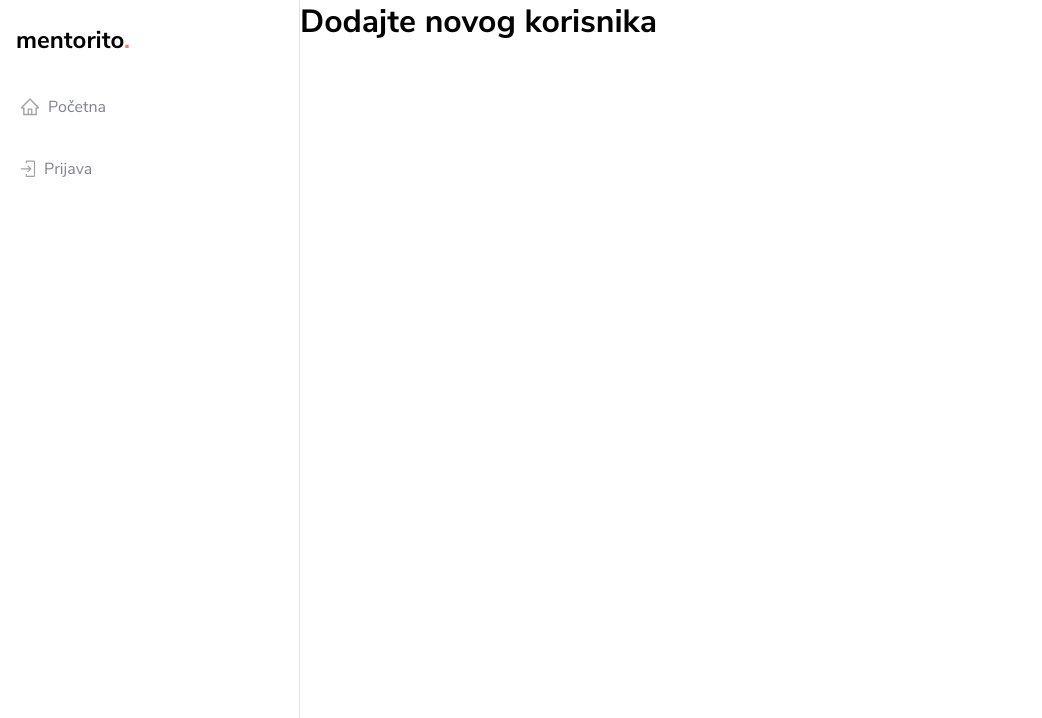
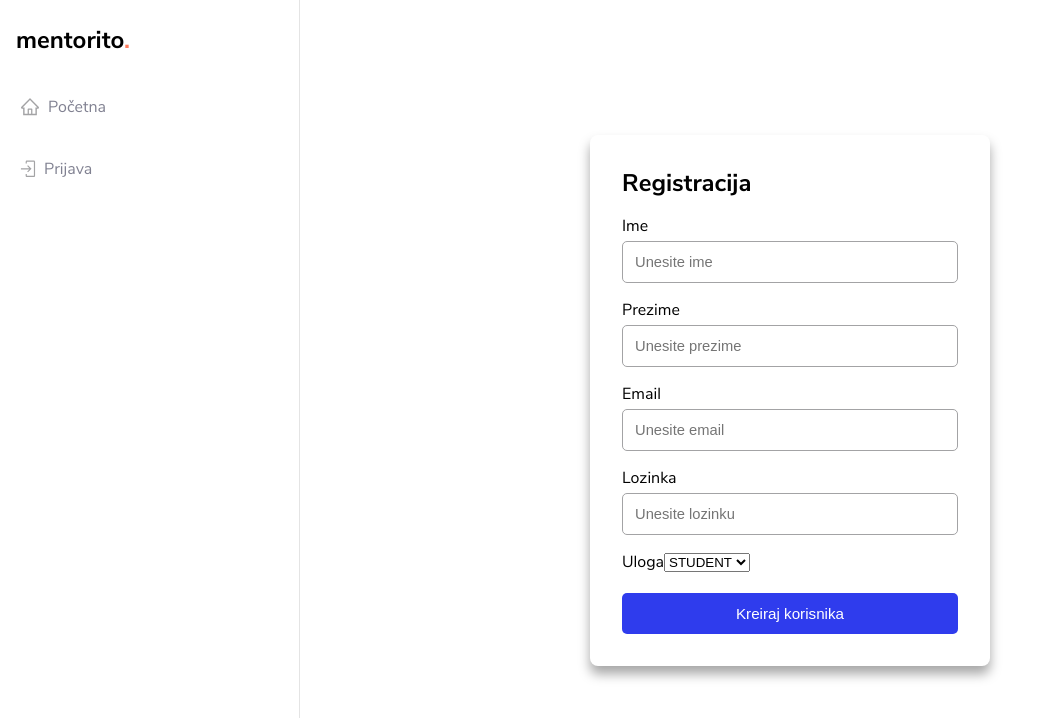
Before and after one commit to MarioVrd/mentorito, a React (Create React App) app in the folder frontend/: page /users/create in a window 1280 px wide. Shown: the top 718 px of the page, without its empty margins (0-1042 px from the left). Built offline with nearby package versions, Linux system fonts and the light colour scheme.

Commit message:
Register user page, reducer, action

```diff
--- a/frontend/src/actions/userActions.js
+++ b/frontend/src/actions/userActions.js
@@ -6,7 +6,10 @@ import {
     USER_LOGIN_FAIL,
     USER_LOGIN_REQUEST,
     USER_LOGIN_SUCCESS,
-    USER_LOGOUT
+    USER_LOGOUT,
+    USER_REGISTER_FAIL,
+    USER_REGISTER_REQUEST,
+    USER_REGISTER_SUCCESS
 } from '../constants/userConstants'
 
 export const login = (email, password) => async dispatch => {
@@ -55,3 +58,32 @@ export const getUsers = () => async (dispatch, getState) => {
         })
     }
 }
+
+export const register = (firstName, lastName, email, password, role) => async (
+    dispatch,
+    getState
+) => {
+    try {
+        dispatch({ type: USER_REGISTER_REQUEST })
+
+        const {
+            userLogin: { userInfo }
+        } = getState()
+
+        const { data } = await axios.post(
+            '/api/users/register',
+            { firstName, lastName, email, password, role },
+            getAuthorizedJsonConfig(userInfo.token)
+        )
+
+        dispatch({ type: USER_REGISTER_SUCCESS, payload: data })
+    } catch (error) {
+        dispatch({
+            type: USER_REGISTER_FAIL,
+            payload:
+                error.response && error.response.data.message
+                    ? error.response.data.message
+                    : error.message
+        })
+    }
+}
--- a/frontend/src/assets/styles.js
+++ b/frontend/src/assets/styles.js
@@ -17,3 +17,33 @@ export const Button = styled.button`
         opacity: 0.9;
     }
 `
+
+export const UserForm = styled.form`
+    border-radius: 0.5rem;
+    padding: 2rem;
+    box-shadow: 0 0.5rem 0.75rem rgba(0, 0, 0, 0.35);
+    width: 400px;
+    max-width: 100%;
+`
+
+UserForm.Title = styled.h2`
+    margin-bottom: 1rem;
+`
+
+UserForm.Group = styled.div`
+    margin-bottom: 1rem;
+`
+
+UserForm.Label = styled.label`
+    display: inline-block;
+    margin-bottom: 0.25rem;
+`
+
+UserForm.Input = styled.input`
+    display: block;
+    width: 100%;
+    font-size: 0.92rem;
+    padding: 0.75rem;
+    border-radius: 5px;
+    border: 1px solid var(--clr-grey-200);
+`
--- a/frontend/src/constants/roles.js
+++ b/frontend/src/constants/roles.js
@@ -1,3 +1,5 @@
 export const ROLE_ADMIN = 'ADMIN'
 export const ROLE_TEACHER = 'TEACHER'
 export const ROLE_STUDENT = 'STUDENT'
+
+export const availableRoles = [ROLE_ADMIN, ROLE_STUDENT, ROLE_TEACHER]
--- a/frontend/src/constants/userConstants.js
+++ b/frontend/src/constants/userConstants.js
@@ -6,3 +6,8 @@ export const USER_LOGOUT = 'USER_LOGOUT'
 export const USER_LIST_REQUEST = 'USER_LIST_REQUEST'
 export const USER_LIST_SUCCESS = 'USER_LIST_SUCCESS'
 export const USER_LIST_FAIL = 'USER_LIST_FAIL'
+
+export const USER_REGISTER_REQUEST = 'USER_REGISTER_REQUEST'
+export const USER_REGISTER_SUCCESS = 'USER_REGISTER_SUCCESS'
+export const USER_REGISTER_FAIL = 'USER_REGISTER_FAIL'
+export const USER_REGISTER_RESET = 'USER_REGISTER_RESET'
--- a/frontend/src/pages/LoginPage.js
+++ b/frontend/src/pages/LoginPage.js
@@ -3,7 +3,7 @@ import { useDispatch, useSelector } from 'react-redux'
 import { useHistory } from 'react-router'
 import styled from 'styled-components/macro'
 import { login } from '../actions/userActions'
-import { Button } from '../assets/styles'
+import { Button, UserForm } from '../assets/styles'
 import Alert from '../components/Alert'
 
 const LoginPage = () => {
@@ -30,12 +30,13 @@ const LoginPage = () => {
 
     return (
         <Main>
-            <Form onSubmit={handleSubmit}>
+            <UserForm onSubmit={handleSubmit}>
+                <UserForm.Title>Prijava</UserForm.Title>
                 {error && <Alert>{error}</Alert>}
                 {loading && <Alert variant="info">Loading...</Alert>}
-                <Form.Group>
-                    <Form.Label htmlFor="email">Email</Form.Label>
-                    <Form.Input
+                <UserForm.Group>
+                    <UserForm.Label htmlFor="email">Email</UserForm.Label>
+                    <UserForm.Input
                         type="email"
                         id="email"
                         placeholder="Unesite email"
@@ -43,10 +44,10 @@ const LoginPage = () => {
                         onChange={e => setEmail(e.target.value)}
                         required
                     />
-                </Form.Group>
-                <Form.Group>
-                    <Form.Label htmlFor="password">Lozinka</Form.Label>
-                    <Form.Input
+                </UserForm.Group>
+                <UserForm.Group>
+                    <UserForm.Label htmlFor="password">Lozinka</UserForm.Label>
+                    <UserForm.Input
                         type="password"
                         id="password"
                         placeholder="Unesite lozinku"
@@ -54,11 +55,11 @@ const LoginPage = () => {
                         onChange={e => setPassword(e.target.value)}
                         required
                     />
-                </Form.Group>
+                </UserForm.Group>
                 <Button type="submit" primary block>
                     Prijava
                 </Button>
-            </Form>
+            </UserForm>
         </Main>
     )
 }
@@ -72,29 +73,4 @@ const Main = styled.main`
     padding: 1.5rem;
 `
 
-const Form = styled.form`
-    border-radius: 0.5rem;
-    padding: 2rem;
-    box-shadow: 0 0.5rem 0.75rem rgba(0, 0, 0, 0.35);
-    width: 400px;
-    max-width: 100%;
-`
-Form.Group = styled.div`
-    margin-bottom: 1rem;
-`
-
-Form.Label = styled.label`
-    display: inline-block;
-    margin-bottom: 0.25rem;
-`
-
-Form.Input = styled.input`
-    display: block;
-    width: 100%;
-    font-size: 0.92rem;
-    padding: 0.75rem;
-    border-radius: 5px;
-    border: 1px solid var(--clr-grey-200);
-`
-
 export default LoginPage
--- a/frontend/src/pages/RegisterPage.js
+++ b/frontend/src/pages/RegisterPage.js
@@ -1,5 +1,121 @@
+import { useEffect, useState } from 'react'
+import { useDispatch, useSelector } from 'react-redux'
+import styled from 'styled-components/macro'
+import { register } from '../actions/userActions'
+import { Button, UserForm } from '../assets/styles'
+import Alert from '../components/Alert'
+import { availableRoles, ROLE_STUDENT } from '../constants/roles'
+import { USER_REGISTER_RESET } from '../constants/userConstants'
+
 const RegisterPage = () => {
-    return <h1>Dodajte novog korisnika</h1>
+    const [firstName, setFirstName] = useState('')
+    const [lastName, setLastName] = useState('')
+    const [email, setEmail] = useState('')
+    const [password, setPassword] = useState('')
+    const [role, setRole] = useState(ROLE_STUDENT)
+
+    const dispatch = useDispatch()
+    const userRegister = useSelector(state => state.userRegister)
+    const { loading, error, user } = userRegister
+
+    const handleSubmit = e => {
+        e.preventDefault()
+        dispatch(register(firstName, lastName, email, password, role))
+        setFirstName('')
+        setLastName('')
+        setEmail('')
+        setPassword('')
+    }
+
+    useEffect(() => {
+        return () => {
+            dispatch({ type: USER_REGISTER_RESET })
+        }
+    }, [dispatch])
+
+    return (
+        <Main>
+            <UserForm onSubmit={handleSubmit}>
+                <UserForm.Title>Registracija</UserForm.Title>
+                {error && <Alert>{error}</Alert>}
+                {loading && <Alert variant="info">Loading...</Alert>}
+                {user && (
+                    <Alert variant="info">Korisnik je uspješno kreiran (id: {user.id}).</Alert>
+                )}
+                <UserForm.Group>
+                    <UserForm.Label htmlFor="name">Ime</UserForm.Label>
+                    <UserForm.Input
+                        type="text"
+                        id="name"
+                        placeholder="Unesite ime"
+                        value={firstName}
+                        onChange={e => setFirstName(e.target.value)}
+                        required
+                    />
+                </UserForm.Group>
+                <UserForm.Group>
+                    <UserForm.Label htmlFor="surname">Prezime</UserForm.Label>
+                    <UserForm.Input
+                        type="text"
+                        id="surname"
+                        placeholder="Unesite prezime"
+                        value={lastName}
+                        onChange={e => setLastName(e.target.value)}
+                        required
+                    />
+                </UserForm.Group>
+                <UserForm.Group>
+                    <UserForm.Label htmlFor="email">Email</UserForm.Label>
+                    <UserForm.Input
+                        type="email"
+                        id="email"
+                        placeholder="Unesite email"
+                        value={email}
+                        onChange={e => setEmail(e.target.value)}
+                        required
+                    />
+                </UserForm.Group>
+                <UserForm.Group>
+                    <UserForm.Label htmlFor="password">Lozinka</UserForm.Label>
+                    <UserForm.Input
+                        type="password"
+                        id="password"
+                        placeholder="Unesite lozinku"
+                        value={password}
+                        onChange={e => setPassword(e.target.value)}
+                        required
+                    />
+                </UserForm.Group>
+                <UserForm.Group>
+                    <UserForm.Label htmlFor="role">Uloga</UserForm.Label>
+                    <select
+                        name="role"
+                        id="role"
+                        value={role}
+                        onChange={e => setRole(e.target.value)}
+                    >
+                        {availableRoles.map(r => (
+                            <option key={r} value={r}>
+                                {r}
+                            </option>
+                        ))}
+                    </select>
+                </UserForm.Group>
+                <Button type="submit" primary block>
+                    Kreiraj korisnika
+                </Button>
+            </UserForm>
+        </Main>
+    )
 }
 
+const Main = styled.main`
+    display: flex;
+    justify-content: center;
+    align-items: center;
+    min-height: 100vh;
+    width: 100%;
+    padding: 1.5rem;
+`
+
 export default RegisterPage
--- a/frontend/src/reducers/index.js
+++ b/frontend/src/reducers/index.js
@@ -1,13 +1,14 @@
 import { combineReducers } from 'redux'
 import { enrolledCoursesReducer } from './courseReducers'
 import { globalNewsReducer } from './newsReducers'
-import { userListReducer, userLoginReducer } from './userReducers'
+import { userListReducer, userLoginReducer, userRegisterReducer } from './userReducers'
 
 const rootReducer = combineReducers({
     userLogin: userLoginReducer,
     globalNews: globalNewsReducer,
     enrolledCourses: enrolledCoursesReducer,
-    userList: userListReducer
+    userList: userListReducer,
+    userRegister: userRegisterReducer
 })
 
 export default rootReducer
--- a/frontend/src/reducers/userReducers.js
+++ b/frontend/src/reducers/userReducers.js
@@ -5,7 +5,11 @@ import {
     USER_LOGIN_FAIL,
     USER_LOGIN_REQUEST,
     USER_LOGIN_SUCCESS,
-    USER_LOGOUT
+    USER_LOGOUT,
+    USER_REGISTER_FAIL,
+    USER_REGISTER_REQUEST,
+    USER_REGISTER_SUCCESS,
+    USER_REGISTER_RESET
 } from '../constants/userConstants'
 
 export const userLoginReducer = (state = {}, action) => {
@@ -35,3 +39,18 @@ export const userListReducer = (state = { users: [] }, action) => {
             return state
     }
 }
+
+export const userRegisterReducer = (state = {}, action) => {
+    switch (action.type) {
+        case USER_REGISTER_REQUEST:
+            return { loading: true }
+        case USER_REGISTER_SUCCESS:
+            return { loading: false, user: action.payload }
+        case USER_REGISTER_FAIL:
+            return { loading: false, error: action.payload }
+        case USER_REGISTER_RESET:
+            return {}
+        default:
+            return state
+    }
+}
```
